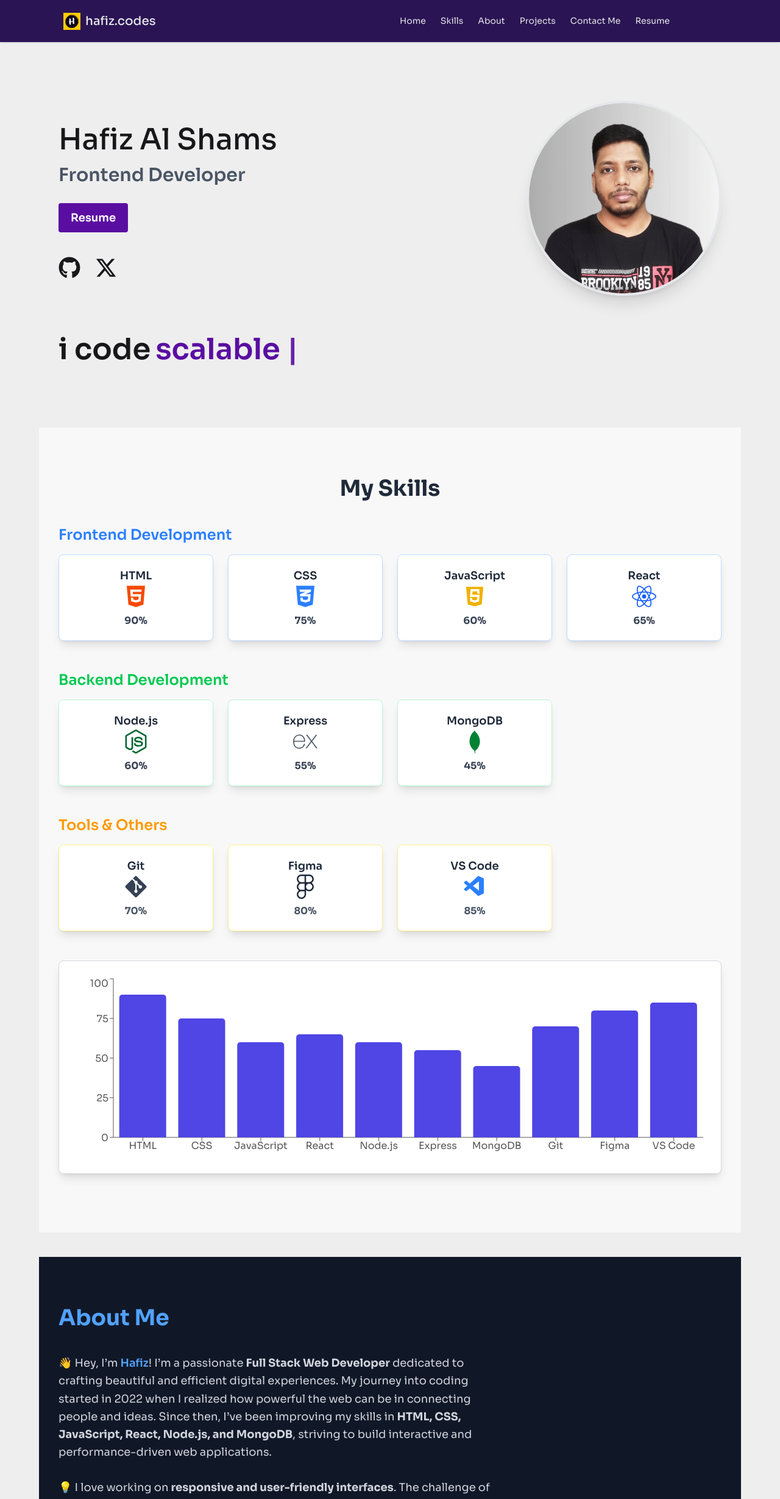
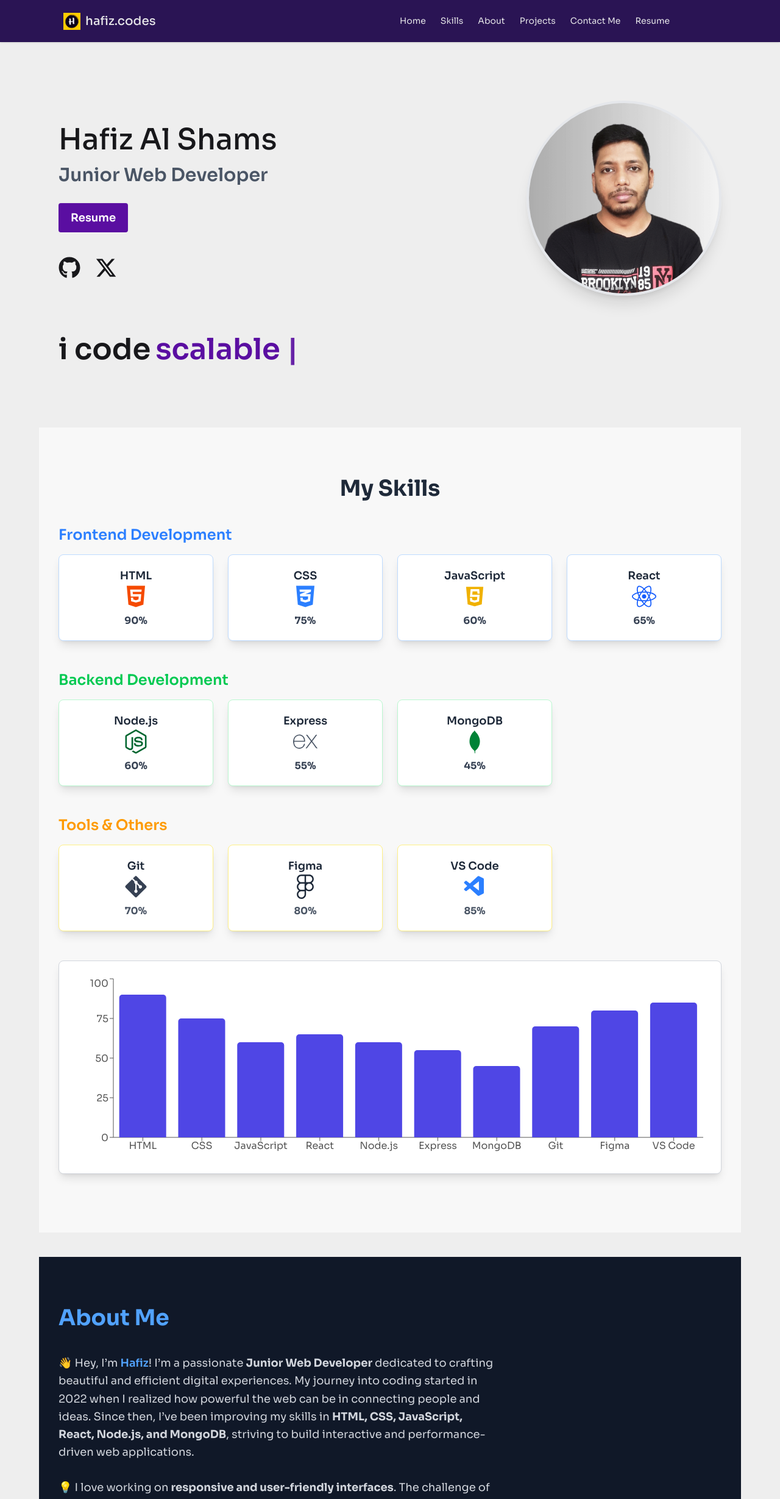
Before and after one commit to Hafiz-Al-Shams/my-portfolio, a React (Vite) app: page / in a window 1280 px wide. Shown: the top 2458 px of the page at 61% size. Built offline with nearby package versions, Linux system fonts and the light colour scheme.

Commit message:
modified about section

```diff
--- a/src/components/About.jsx
+++ b/src/components/About.jsx
@@ -12,7 +12,7 @@ const About = () => {
 
                         {/* 1st block */}
                         <p className="text-base sm:text-lg text-gray-300 leading-normal sm:leading-relaxed"> {/* Adjusted text size & line height */}
-                            👋 Hey, I’m <span className="text-blue-400 font-semibold">Hafiz</span>! I’m a passionate <strong>Full Stack Web Developer</strong> dedicated to crafting beautiful and efficient digital experiences.
+                            👋 Hey, I’m <span className="text-blue-400 font-semibold">Hafiz</span>! I’m a passionate <strong>Junior Web Developer</strong> dedicated to crafting beautiful and efficient digital experiences.
                             My journey into coding started in 2022 when I realized how powerful the web can be in connecting people and ideas.
                             Since then, I’ve been improving my skills in <strong>HTML, CSS, JavaScript, React, Node.js, and MongoDB</strong>, striving to build interactive and performance-driven web applications.
                         </p>
--- a/src/components/Banner.jsx
+++ b/src/components/Banner.jsx
@@ -9,7 +9,7 @@ const Banner = () => {
             <div className="flex flex-col md:flex-row justify-between items-center md:items-start pt-1 md:pt-8 lg:pt-24">
                 <div className="pt-6 md:pt-10 space-y-4 text-center md:text-left">
                     <h2 className="text-3xl sm:text-4xl md:text-5xl font-medium">Hafiz Al Shams</h2>
-                    <h3 className="text-xl sm:text-2xl md:text-3xl text-gray-600 font-semibold">Frontend Developer</h3>
+                    <h3 className="text-xl sm:text-2xl md:text-3xl text-gray-600 font-semibold">Junior Web Developer</h3>
 
                     <div className="mt-5 sm:mt-7">
 
```
